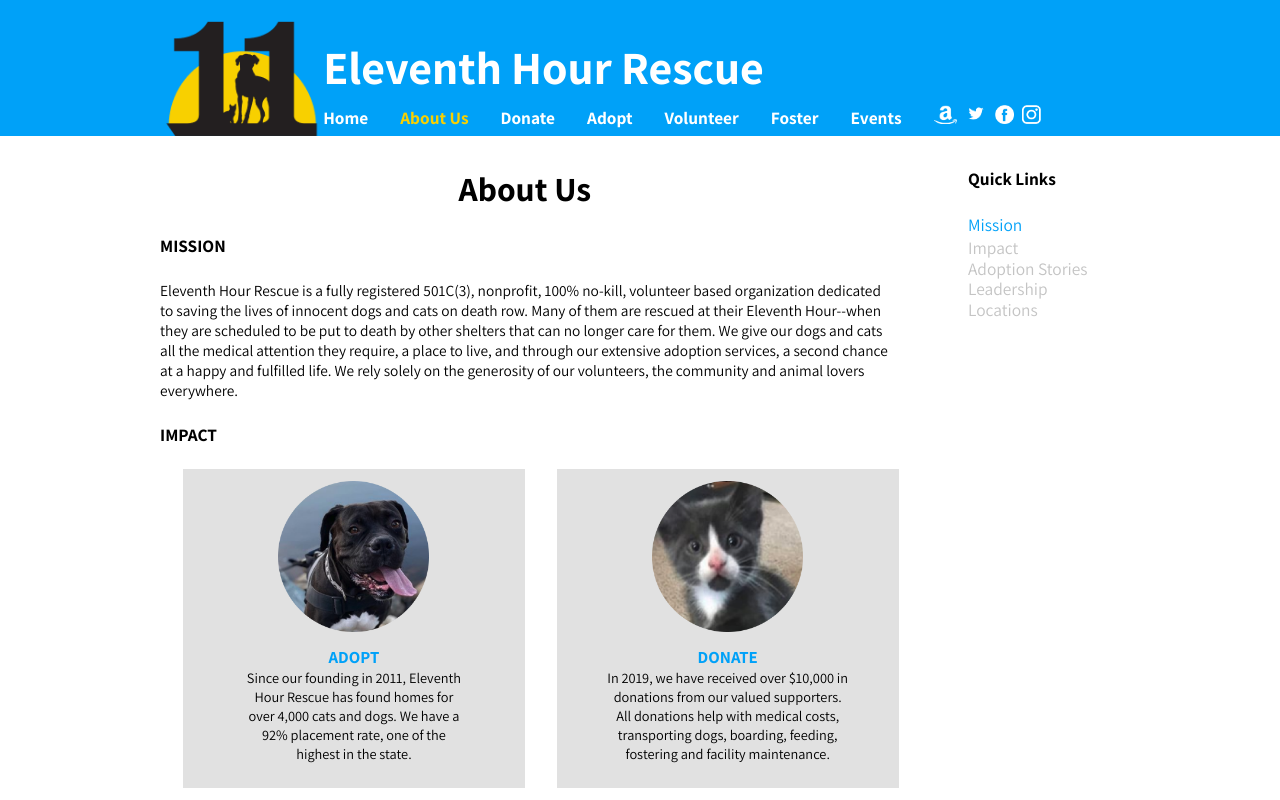
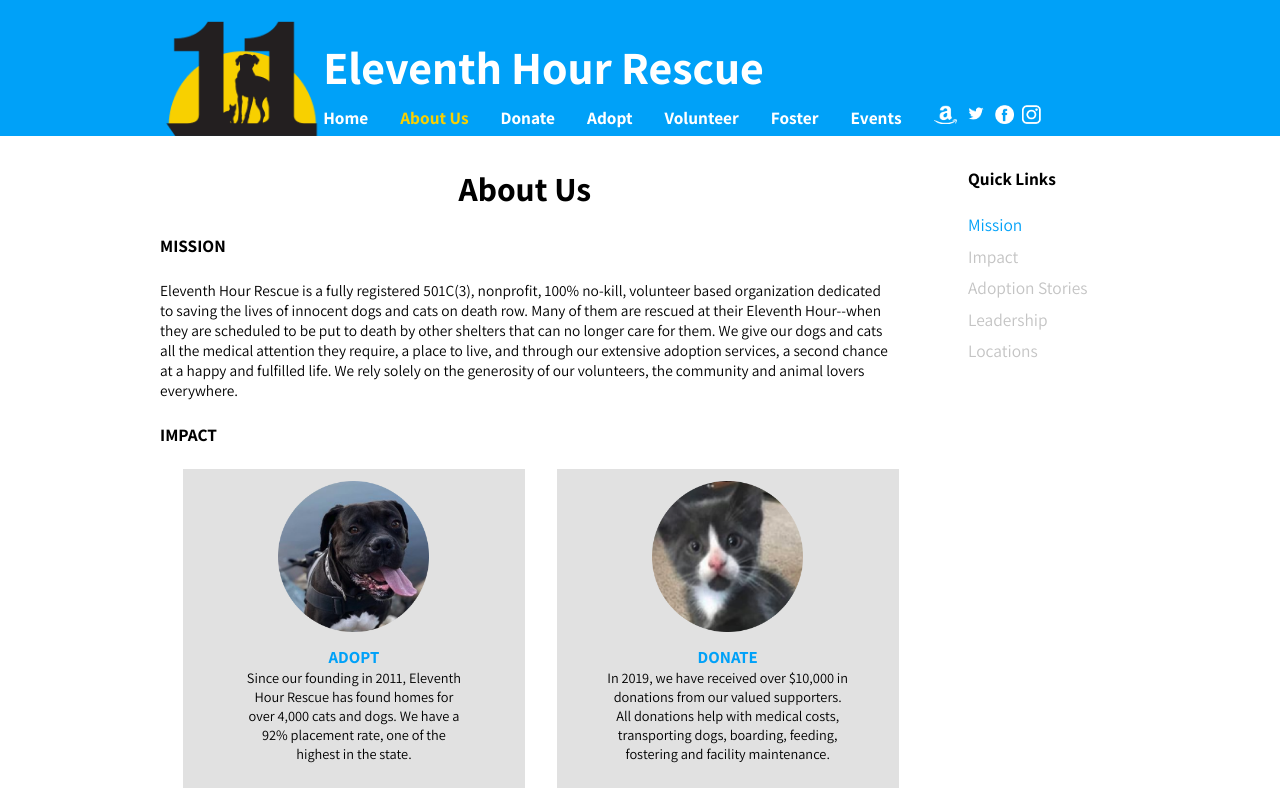
Before and after one commit to Henry-Cook/Eleventh-Hour-Rescue-Redesign, a React (Create React App) app in the folder client/: page /aboutus in a window 1280 px wide. Shown: the top 800 px of the page. Built offline with nearby package versions, Linux system fonts and the light colour scheme; no server answers.

Commit message:
fixed up margins, probs need a second eye to see if it looks good lol

```diff
--- a/client/src/components/quicklinks/QuickLinks.jsx
+++ b/client/src/components/quicklinks/QuickLinks.jsx
@@ -3,54 +3,7 @@
 
 export default function QuickLinks() {
   const [defaultLink, updateDefaultLink] = useState("mission");
-  // const [missionLinkColor, updateMissionLinkColor] = useState("");
-  // const [impactLinkColor, updateImpactLinkColor] = useState("");
-  // const [storiesLinkColor, updateStoriesLinkColor] = useState("");
-  // const [leadershipLinkColor, updateLeadershipLinkColor] = useState("");
-  // const [locationsLinkColor, updateLocationsLinkColor] = useState("");
 
-  // const linkColor = (currentLinkColor) => {
-  //   return currentLinkColor !== "clicked" ? "clicked" : "";
-  // };
-
-  // const handleClick = (e) => {
-  //   updateMissionLinkColor(linkColor(e));
-  //   updateImpactLinkColor("");
-  //   updateStoriesLinkColor("");
-  //   updateLeadershipLinkColor("");
-  //   updateLocationsLinkColor("");
-  // };
-  // const handleImpactClick = (e) => {
-  //   updateImpactLinkColor(linkColor(e));
-  //   updateMissionLinkColor("");
-  //   updateStoriesLinkColor("");
-  //   updateLeadershipLinkColor("");
-  //   updateLocationsLinkColor("");
-  // };
-
-  // const handleStoriesClick = (e) => {
-  //   updateStoriesLinkColor(linkColor(e));
-  //   updateMissionLinkColor("");
-  //   updateImpactLinkColor("");
-  //   updateLeadershipLinkColor("");
-  //   updateLocationsLinkColor("");
-  // };
-
-  // const handleLeadershipClick = (e) => {
-  //   updateLeadershipLinkColor(linkColor(e));
-  //   updateMissionLinkColor("");
-  //   updateImpactLinkColor("");
-  //   updateStoriesLinkColor("");
-  //   updateLocationsLinkColor("");
-  // };
-
-  // const handleLocationsClick = (e) => {
-  //   updateLocationsLinkColor(linkColor(e));
-  //   updateMissionLinkColor("");
-  //   updateImpactLinkColor("");
-  //   updateStoriesLinkColor("");
-  //   updateLeadershipLinkColor("");
-  // };
   return (
     <aside className="quick">
       <ul className="quick-links">
@@ -67,7 +20,7 @@
             className={
               defaultLink === "mission" ? "quick-links-clicked" : "default-link"
             }
-          >
+          id ='mission-link'>
             Mission
           </li>
         </a>
@@ -81,7 +34,7 @@
             className={
               defaultLink === "impact" ? "quick-links-clicked" : "default-link"
             }
-          >
+          id='impact-link'>
             Impact
           </li>
         </a>
@@ -94,7 +47,7 @@
           <li
             className={
               defaultLink === "stories" ? "quick-links-clicked" : "default-link"
-            }
+            } id='adoption-stories'
           >
             Adoption Stories
           </li>
@@ -111,6 +64,7 @@
                 ? "quick-links-clicked"
                 : "default-link"
             }
+            id='leadership'
           >
             Leadership
           </li>
@@ -127,6 +81,7 @@
                 ? "quick-links-clicked"
                 : "default-link"
             }
+            id='locations'
           >
             Locations
           </li>
--- a/client/src/components/quicklinks/quicklinks.css
+++ b/client/src/components/quicklinks/quicklinks.css
@@ -1,7 +1,29 @@
+html {
+  scroll-behavior: smooth;
+ }
 .quick {
   color: #000000;
   font-size: 1.36vw;
   position: fixed;
+}
+#mission-link, #impact-link{
+  margin-right:221px;
+  margin-bottom:11px;
+}
+
+#adoption-stories{
+  margin-right:204px;
+  margin-bottom:11px;
+  white-space:nowrap;
+}
+
+#leadership{
+  margin-right:215px;
+  margin-bottom:11px;
+}
+
+#locations{
+  margin-right:230px;
 }
 
 .quick-links a {
@@ -9,6 +31,7 @@
   display: block;
   color: #c4c4c4;
 }
+
 
 .default-link {
   text-decoration: none;
```
